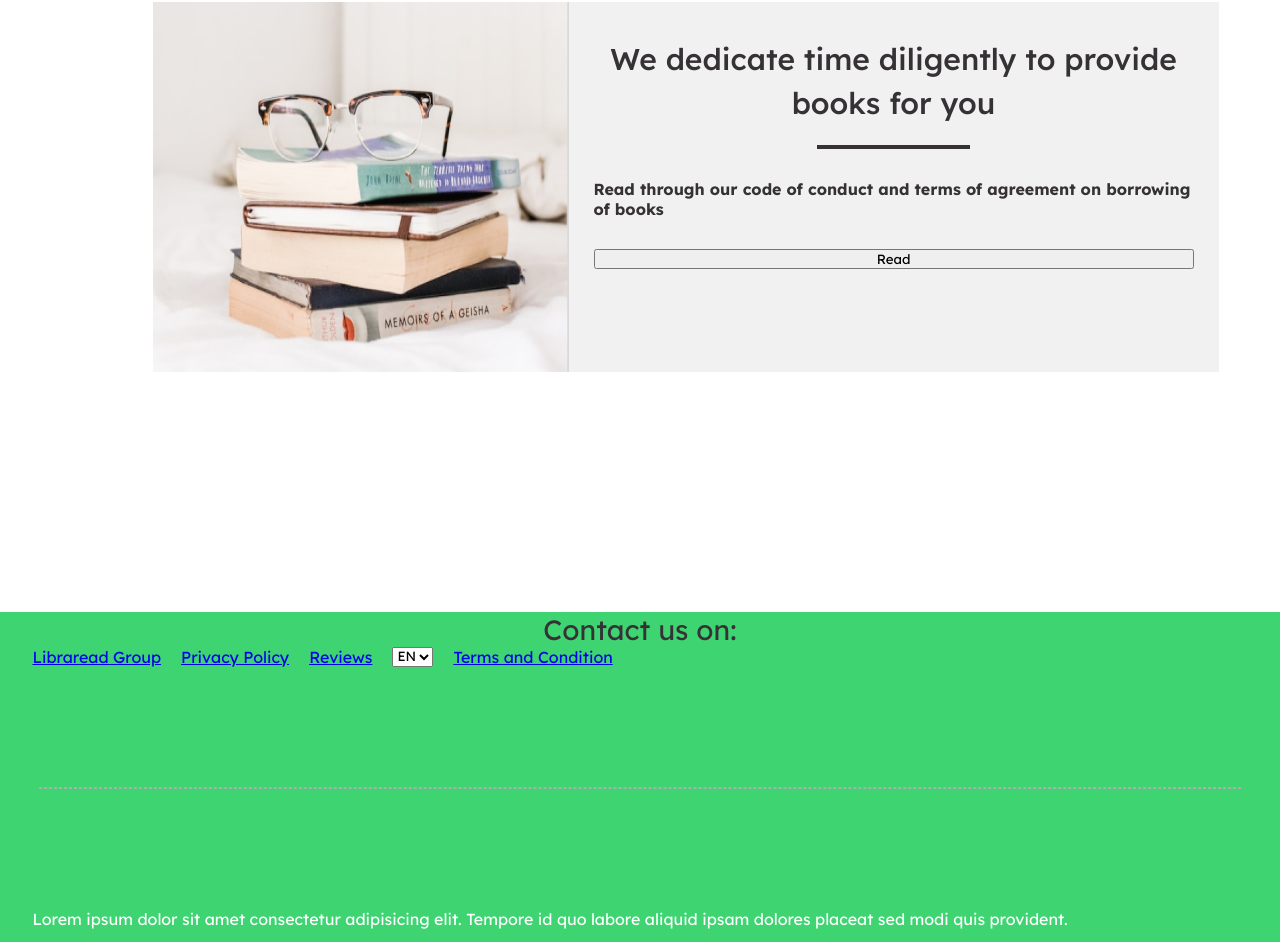
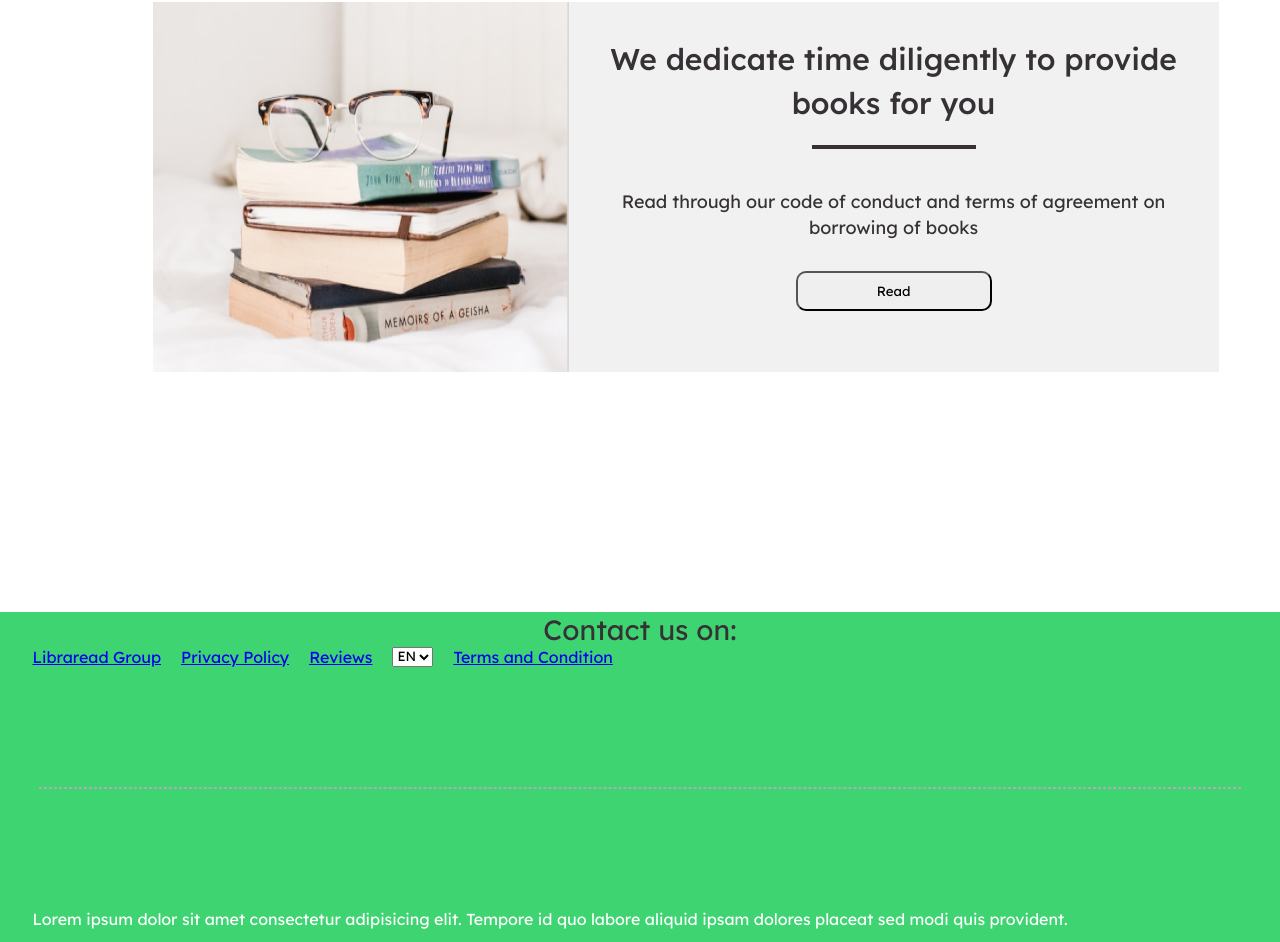
Before and after one commit to MrLad01/Libra1, a React (Create React App) app: page /services/others/footer in a window 1280 px wide. Shown: the part 4008-4950 px from the top of the page. Built offline with nearby package versions, Linux system fonts and the light colour scheme.

Commit message:
update on footer

```diff
--- a/src/index.css
+++ b/src/index.css
@@ -601,11 +601,25 @@ body{
   letter-spacing: 0em;
   text-align: center;
 }
+.footer div .terms-and-condition .terms-text h4{
+  font-size: 18px;
+  font-weight: 400;
+  line-height: 26px;
+  letter-spacing: 0em;
+  text-align: center;
+}
 
 .footer div .terms-and-condition .terms-text hr{
-  width: 149.5px;
+  width: 160px;
   border: 2px solid #353135;
-  margin: -10px auto 0 auto;
+  margin: -10px auto 10px auto;
+}
+.footer div .terms-and-condition .terms-text button{
+  padding: 5px 65px;
+  height: 40px;
+  width: 196px;
+  border-radius: 10px;
+  margin: 0 auto;
 }
 
 .footer footer{
```
